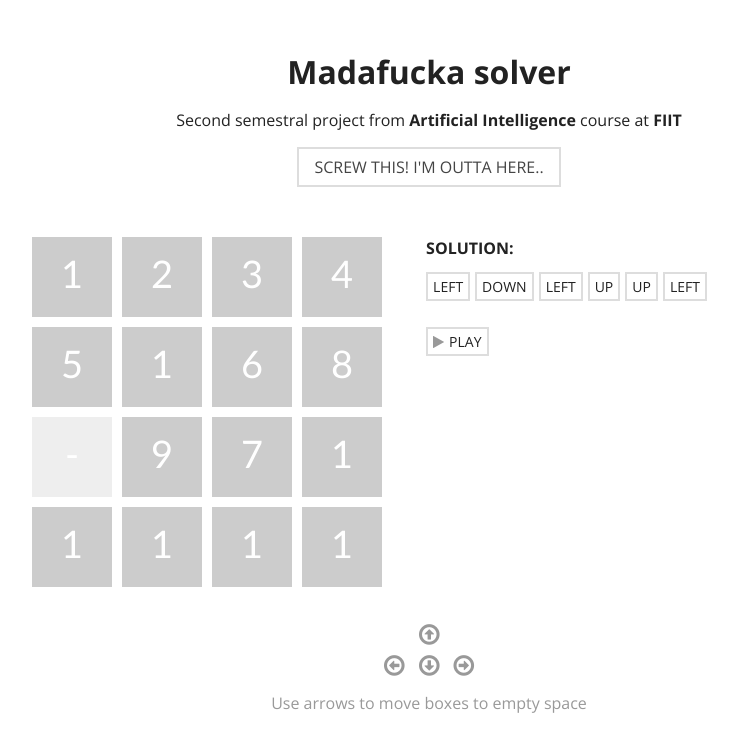
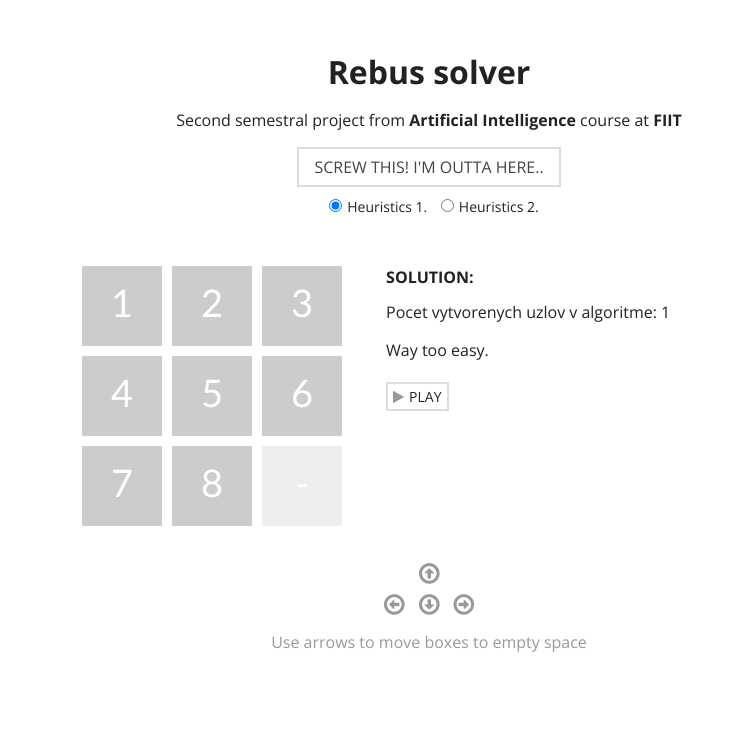
Before and after one commit to PatrikGallik/ai-project-2, a plain HTML site: page index.html in a window 1280 px wide. Both pictures are taken after a click on the button "SCREW THIS! I'M OUTTA HERE..". Shown: the whole page, without its empty margins (211-949 px from the left). Drawn offline with nearby package versions, Linux system fonts and the light colour scheme.

Commit message:
GUI updated to 3x3, heuristics 2. using hashes, solver refactored and commented

```diff
--- a/css/style.css
+++ b/css/style.css
@@ -10,9 +10,10 @@ h1 {
 }
 
 #canvas {
-    width: 360px;
+    width: 270px;
     text-align: left;
     display: inline-block;
+    margin-left: 10px;
     /*position: relative;
     left: 50%;
     margin-left: -180px;
@@ -55,6 +56,7 @@ h1 {
 
 .help {
     margin-top: 15px;
+    margin-bottom: 15px;
     color: #999;
 }
 
@@ -75,9 +77,31 @@ button:hover {
 }
 
 .columns {
-    width: 900px;
+    width: 810px;
     margin: 50px auto 20px auto;
+    position: relative;
 }
+
+#loader {
+    position: absolute;
+    top: 0;
+    left: 0;
+    right: 0;
+    bottom: 0;
+    background: rgba(255,255,255,0.8);
+    z-index: 999;
+    display: none;
+}
+
+#loader.active {
+    display: block;
+}
+
+#loader img {
+    margin: 120px auto;
+    opacity: 0.5;
+}
+
 
 .columns #steps {
     display: none;
@@ -93,6 +117,10 @@ button:hover {
     vertical-align: top;
     text-align: left;
     padding-left: 30px;
+}
+
+#steps p {
+    margin-top: 0px;
 }
 
 #steps ul {
@@ -137,3 +165,13 @@ h2 {
     text-transform: uppercase;
     font-size: 16px;
 }
+
+.heuristics {
+    font-size: 14px;
+    margin-top: 10px;
+}
+
+.heuristics input {
+    margin-right: 5px;
+    margin-left: 10px;
+}
--- a/index.html
+++ b/index.html
@@ -3,7 +3,7 @@
 <head>
   <meta charset="utf-8">
   <meta http-equiv="X-UA-Compatible" content="IE=edge">
-  <title>Madafucka solver</title>
+  <title>Rebus solver</title>
   <meta name="description" content="">
   <meta name="viewport" content="width=device-width, initial-scale=1">
   <link href='http://fonts.googleapis.com/css?family=Open+Sans:400,700' rel='stylesheet' type='text/css'>
@@ -16,13 +16,21 @@
 
 <div class="wrapper">
 
-  <h1>Madafucka solver</h1>
+  <h1>Rebus solver</h1>
   <p class="desc">Second semestral project from <strong>Artificial Intelligence</strong> course at <strong>FIIT</strong></p>
   <button id="help-me">Screw this! I'm outta here..</button>
+  <div class="heuristics">
+    <label><input type="radio" name="heuristic" checked="checked" value="h1">Heuristics 1.</label>
+    <label><input type="radio" name="heuristic" value="h2">Heuristics 2.</label>
+  </div>
   <div class="columns" id="columns">
+    <div id="loader">
+      <img src="img/loader.gif">
+    </div>
     <div id="canvas"></div>
     <div id="steps">
-      <h2>Solution:</h2><br>
+      <h2>Solution:</h2>
+      <p>Pocet vytvorenych uzlov v algoritme: <span id="nodeCount"></span></p>
       <ul id="steps-list">
       </ul>
       <br>
--- a/js/main.js
+++ b/js/main.js
@@ -4,19 +4,27 @@
 
 	var stage = new Kinetic.Stage({
 		container: 'canvas',
-		width: 360,
-		height: 360
+		width: 270,
+		height: 270
 	});
 
 	var layer = new Kinetic.Layer({
   });
 
   var state = [
-    [1, 2, 3, 4],
-    [5, 10, 6, 8],
-    [0, 9, 7, 12],
-    [13, 14, 11, 15]
+    [1, 2, 3],
+    [4, 5, 6],
+    [7, 8, 0]
   ];
+
+  finalState = [
+    [1, 2, 3],
+    [4, 5, 6],
+    [7, 8, 0]
+  ];
+
+  N = 3;
+  M = 3;
 
   var row = 90;
   var col = 90;
@@ -108,15 +116,17 @@
 
   // event listener to user button click
   $('#help-me').on('click', function() {
+    $('#loader').addClass('active');
     $('#columns').addClass('active');
-    window.run(state);
+    var heuristic =  $('input[name=heuristic]:checked').val();
+    window.run(state, heuristic);
   });
 
   var steps = $('#steps-list');
   var result;
 
   // function called by solve.js when problem is solved
-  window.setResult = function(rslt) {
+  window.setResult = function(rslt, nodeCount) {
     // clear previous steps (if any)
     result = rslt;
     steps.empty();
@@ -133,6 +143,11 @@
       steps.append(step);
     }
     played = false;
+
+    $('#nodeCount').html(nodeCount);
+
+    $('#loader').removeClass('active');
+
 
     // print something if result si empty
     if (rslt.length == 0) {
--- a/js/solve.js
+++ b/js/solve.js
@@ -8,7 +8,6 @@
  * @author Patrik Gallik
  */
 
-
 "use strict";
 
 // global config
@@ -16,27 +15,22 @@ var M = 4;     // columns
 var N = 4;     // rows
 var h = 'h1';  // heuristic, can be h1|h2
 
-// detects if browser or console
-var platform = typeof window === 'undefined' ? 'console' : 'browser';
-var debug = false;
-
-(function () {
-
 //var initState = [
-  //  [4, 1, 3],
-  //  [2, 0, 6],
-  //  [7, 5, 8]
+//  [1, 2, 3],
+//  [4, 5, 6],
+//  [7, 0, 8]
 //];
-
+//
 //var finalState = [
 //  [1, 2, 3],
 //  [4, 5, 6],
-  //  [7, 8, 9]
+//  [7, 8, 0]
+//];
 
 var initState = [
   [1, 2, 3, 4],
   [5, 6, 7, 8],
-    [9, 10, 11, 0],
+  [9, 0, 10, 11],
   [13, 14, 15, 12]
 ];
 
@@ -47,25 +41,51 @@ var debug = false;
   [13, 14, 15, 0]
 ];
 
-  // node class
-  var Node = function() {};
+// detects if browser or console
+var platform = typeof window === 'undefined' ? 'console' : 'browser';
+var debug = true;
+
+(function () {
+
+  // Node class
+  // Node is used to tend the state in the current iteration of the algorithm
+  var Node = function(parent, state, operand) {
+    nodeCounter++;
+    this.state = state;
+    this.h = heuristic()(state);
+    this.parent = parent;
+    this.lastOperand = operand;
+    this.price = parent == 'none' ? 0 : parent.price + 1;
+    // sum heuristic value and price is used as sorting value in queue
+    this.hprice = this.price + this.h;
+    // debug
+    if (debug) console.log(operand);
+    if (debug) console.log("heuristika: " + this.h);
+    if (debug) console.log("ehuristika+cena: " + this.hprice);
+    if (debug) printState(this.state);
+  };
   Node.prototype.parent = 'none';       // parent of the node
   Node.prototype.state = undefined;     // actual state in the node
+  Node.prototype.price = 0;             // numbers of steps taken to this node
   Node.prototype.lastOperand = 'none';  // operand used to get in the state
   Node.prototype.h = undefined;         // value of heuristic function of the state in the node
 
+  // holds number of nodes created
+  var nodeCounter = 0;
+
+  // global reference to queue
   var queue;
 
-  // queue sorted by value heuristic function
+  // queue of nodes sorted by value of heuristic function in the node + price of the node
   var Queue = function() {
-
+    // queue is a simple sorted array, stored here
     var arr = [];
-
+    // push node to queue
     function push(obj) {
       arr.push(obj);
       sort();
     }
-
+    // get node from queue
     function pop() {
       if (!arr[0])
         return false;
@@ -73,19 +93,19 @@ var debug = false;
       arr.splice(0,1);
       return task;
     }
-
+    // sort function
     function sortFn(a,b) {
-      if (a.h < b.h)
+      if (a.hprice < b.hprice)
         return -1;
-      if (a.h > b.h)
+      if (a.hprice > b.hprice)
         return 1;
       return 0;
     }
-
+    // sort the array
     function sort() {
       arr.sort(sortFn);
     }
-
+    // public methods of the queue
     this.push = push;
     this.pop = pop;
     this.length = function() {
@@ -93,14 +113,14 @@ var debug = false;
     }
   };
 
-  // heuristicka funkcia 1.
-  // - pocet policok, ktore nie su na svojom mieste
-  function heuristic1(now, final) {
+  // heuristic function n.1
+  // - number of items, that are not at final position
+  function heuristic1(now) {
     var sum = 0;
     for (var i = 0; i < N; i++) {
       for (var j = 0; j < M; j++) {
-        // porovna hodnoty v terajsom (now) stave a v cielovom stave (final)
-        if (now[i][j] != final[i][j]) {
+        // compare values in current (now) and desired state
+        if (now[i][j] != finalState[i][j]) {
           sum++;
         }
       }
@@ -108,37 +128,87 @@ var debug = false;
     return sum;
   }
 
-  // heuristicka funkcia 2.
-  // - sucet vzdialenosti jednotlivych policok od ich cielovej pozicie
-  // zapocitava aj medzeru
-  function heuristic2(now, final) {
+  // heuristic function v.2
+  // - sum of distances from item in current position to desired position
+  // count the space too
+  // uses hashed array of items position in desired state
+  function heuristic2(now) {
     var sum = 0;
     for (var i = 0; i < N; i++) {
       for (var j = 0; j < M; j++) {
         // pre kazde policko zisti vzdialenost od vytuzenej pozicie
-        if (now[i][j] == 0) {
-          var number = M*N-1;
-        } else {
-          var number = now[i][j] - 1;
-        }
-        var col = number % M;
-        var row = Math.floor(number / N);
-        var length = Math.abs(i - row) + Math.abs(j - col);
+        var length = Math.abs(i - h2list[now[i][j]].i) +
+                     Math.abs(j - h2list[now[i][j]].j);
         sum += length;
       }
     }
     return sum;
   }
 
+  // hasled list of positions of items
+  var h2list = {};
+  // generate has list of item positions from final state
+  function generateHeuristic2List() {
+    var hashed = {};
+    for (var i = 0; i < N; i++) {
+      for (var j = 0; j < M; j++) {
+        hashed[finalState[i][j]] = {
+          'i': i,
+          'j': j
+        };
+      }
+    }
+    h2list = hashed;
+  }
+
+  // list of available heuristic
   var heuristicList = {
     'h1': heuristic1,
     'h2': heuristic2
   };
 
+  // returns selected heuristic (can be changed in global config at the top)
   var heuristic = function() {
     return heuristicList[h];
   };
 
+  // creates a simple pseudo hash from state (unchangeable)
+  function hashState(state) {
+    var hash = '';
+    for (var i = 0; i < N; i++) {
+      for (var j = 0; j < M; j++) {
+        hash += '|'+state[i][j];
+      }
+    }
+    return hash;
+  }
+
+  // hashed list of already visited states, with pointer to node in the state
+  // if the price of the current node is lower than the node in the list (with same states),
+  // we replace the state node with current node
+  var visitedStates = {};
+
+  // print visited state for debug purposes
+  visitedStates.print = function() {
+    for (var key in visitedStates) {
+      if (visitedStates.hasOwnProperty(key)) {
+        console.log(key);
+      }
+    }
+  };
+
+  // get number of already visited states
+  function getVisitedStatesLength() {
+    var count = 0;
+    for (var key in visitedStates) {
+      if (visitedStates.hasOwnProperty(key)) {
+        count++;
+      }
+    }
+    return count;
+  };
+
+  // create a deep copy of state and returns it
   function copy(state) {
     var newState = [];
 
@@ -253,96 +323,105 @@ var debug = false;
     console.log("");
   }
 
-  // step counter
-  var stepCounter = 0;
+  // checks if the given state is already visited,
+  // if no, it adds the node to the queue
+  // otherwise, remove the node.
+  function checkHashAndPushNode(node, state) {
+    var hash = hashState(state);
+    if (!visitedStates[hash]) {
+      visitedStates[hash] = {
+        'state': state,
+        'node': node
+      };
+      queue.push(node);
+    } else {
+      if (debug) console.log("Rovnaky stav");
+      node = null;
+    }
+  }
 
-  // A* algorithm step for one node
-  function step() {
+  // runs problem solving
+  // @param state of the problem
+  function run(state, heuristic) {
+
+    console.log(heuristic);
+
+    if (heuristic) {
+      h = heuristic;
+    }
+
+    // create has list for heuristic n.2
+    generateHeuristic2List();
+    // init queue
+    queue = new Queue();
+    // clear visited states
+    visitedStates = {};
+    // clear counter
+    nodeCounter = 0;
+
+    // create first node from actual state
+    var initNode = new Node('none', copy(state), 'none');
+    queue.push(initNode);
+
     var node;
-    stepCounter++;
+
+    // one step(iteration) in the algorithm
+    function iteration() {
+      // takes node from queue
+      if (node = queue.pop()) {
 
         if (debug) console.log("");
         if (debug) console.log("Step:");
-
-    // takes node from node queue
-    if(node = queue.pop()) {
         if (debug) console.log("Vyberam uzol s heuristikou: " + node.h);
 
+        // if heuristic is eq to 0, the solution is found
         if (node.h == 0) {
           if (debug) console.log("Nasiel som riesenie.");
+          // end the algorithm
+          clearInterval(interval);
           endSearch(node);
           return;
         }
 
         var state;
+
         if ((node.lastOperand != 'down') && (state = go(node.state, 'up'))) {
-        var newNode = new Node(state);
-        newNode.state = state;
-        newNode.h = heuristic()(state, finalState);
-        newNode.parent = node;
-        newNode.lastOperand = 'up';
-        if (debug) console.log("UP:");
-        if (debug) console.log("heuristika: " + newNode.h);
-        if (debug) printState(newNode.state);
-        queue.push(newNode);
-      }
-      if ((node.lastOperand != 'up') && (state = go(node.state, 'down'))) {
-        var newNode = new Node(state);
-        newNode.state = state;
-        newNode.h = heuristic()(state, finalState);
-        newNode.parent = node;
-        newNode.lastOperand = 'down';
-        if (debug) console.log("DOWN:");
-        if (debug) console.log("heuristika: " + newNode.h);
-        if (debug) printState(newNode.state);;
-        queue.push(newNode);
-      }
-      if ((node.lastOperand != 'right') && (state = go(node.state, 'left'))) {
-        var newNode = new Node(state);
-        newNode.state = state;
-        newNode.h = heuristic()(state, finalState);
-        newNode.parent = node;
-        newNode.lastOperand = 'left';
-        if (debug) console.log("LEFT:");
-        if (debug) console.log("heuristika: " + newNode.h);
-        if (debug) printState(newNode.state);
-        queue.push(newNode);
-      }
-      if ((node.lastOperand != 'left') && (state = go(node.state, 'right'))) {
-        var newNode = new Node(state);
-        newNode.state = state;
-        newNode.h = heuristic()(state, finalState);
-        newNode.parent = node;
-        newNode.lastOperand = 'right';
-        if (debug) console.log("RIGHT:");
-        if (debug) console.log("heuristika: " + newNode.h);
-        if (debug) printState(newNode.state);
-        queue.push(newNode);
+          var newNode = new Node(node, state, 'up');
+          checkHashAndPushNode(newNode, state);
         }
 
-      step();
+        if ((node.lastOperand != 'up') && (state = go(node.state, 'down'))) {
+          var newNode = new Node(node, state, 'down');
+          checkHashAndPushNode(newNode, state);
+        }
+
+        if ((node.lastOperand != 'right') && (state = go(node.state, 'left'))) {
+          var newNode = new Node(node, state, 'left');
+          checkHashAndPushNode(newNode, state);
+        }
+
+        if ((node.lastOperand != 'left') && (state = go(node.state, 'right'))) {
+          var newNode = new Node(node, state, 'right');
+          checkHashAndPushNode(newNode, state);
+        }
 
       } else {
-      if (debug) console.log("Rad uzlov je prazdny. Neexistuje riesenie.");
+        // if queue is empty, there is no solution
+        console.log("Rad je prazdny. Neexistuje riesenie.");
+        console.log("Pocet navstivenych stavov: " + visitedStates.length());
+        clearInterval(interval);
+        return;
       }
     }
 
-  // runs problem solving
-  // @param state of problem
-  function run(state) {
-    queue = new Queue();
-    var node = new Node();
-    node.state = copy(state);
-    node.h = heuristic1(node.state, finalState);
-    node.h1 = heuristic1(node.state, finalState);
-    node.h2 = heuristic2(node.state, finalState);
-    node.price = 1;
-    queue.push(node);
-    step();
+    // run algoritm step each x ms
+    var interval = setInterval(iteration, 0);
   }
 
   // prints results
   function endSearch(node) {
+
+    var price = node.price;
 
     // create list of directions
     var result = [];
@@ -360,20 +439,21 @@ var debug = false;
       for (var i = 0; i < result.length; i++) {
         if (debug) console.log(result[i].toUpperCase() + ", ");
       }
-      if (debug) console.log("Pocet vykonanych krokov s danou heuristikou: " + stepCounter);
+      if (debug) console.log("Pocet vykonanych krokov s danou heuristikou: " + price);
     }
 
     else {
-      window.setResult(result);
+      window.setResult(result, nodeCounter, getVisitedStatesLength());
     }
 
   }
 
-  // if run in browser, access funcions to GUI via window object,
+  // if run in browser, access functions to GUI via window object,
   // otherwise run simulation
   if (platform == 'console') {
     run(initState);
   } else {
+    debug = false;
     window.run = run;
     window.go = go;
   }
```
Also changed, not shown: img/loader.gif (added). Lines whose indentation alone changed are shown as unchanged.
